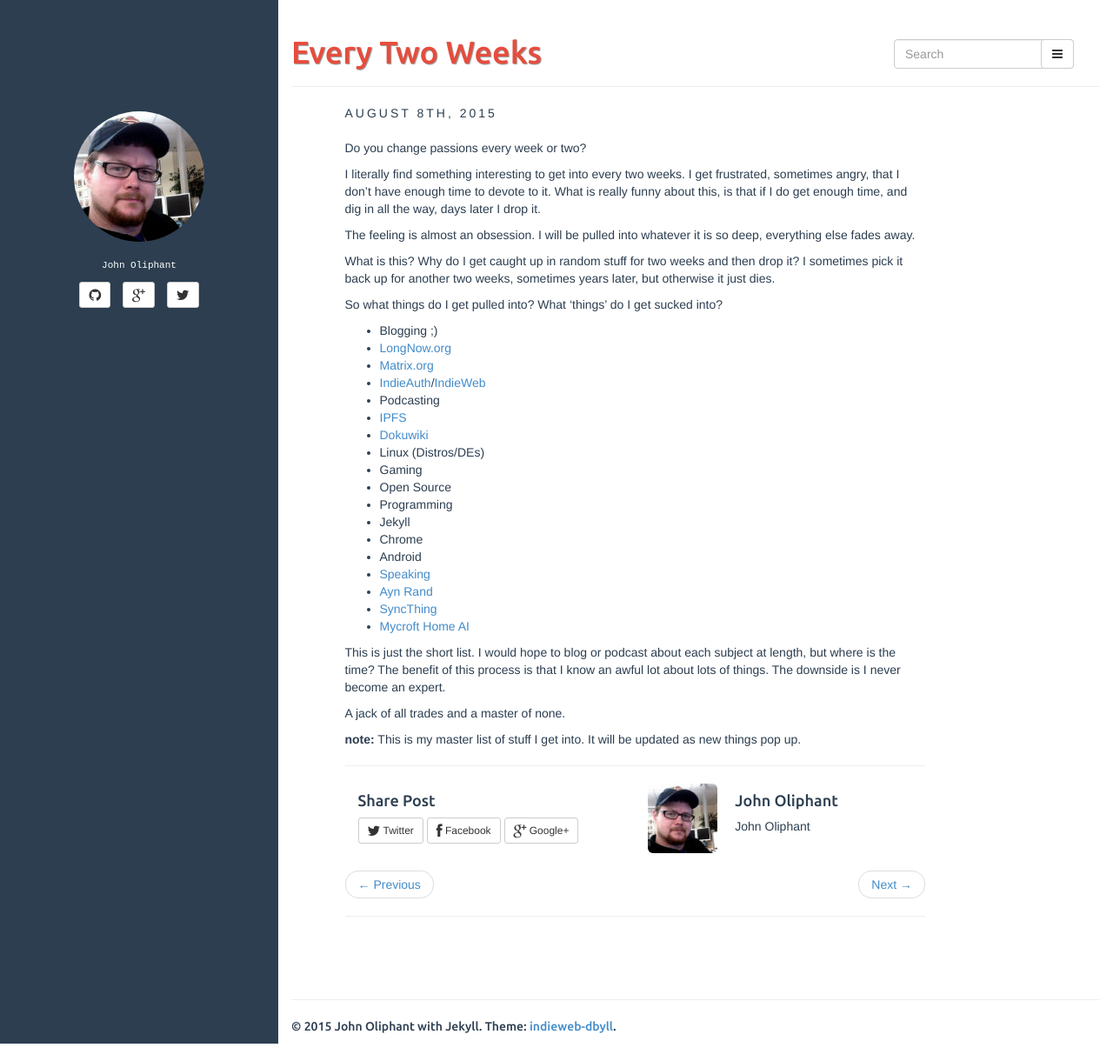
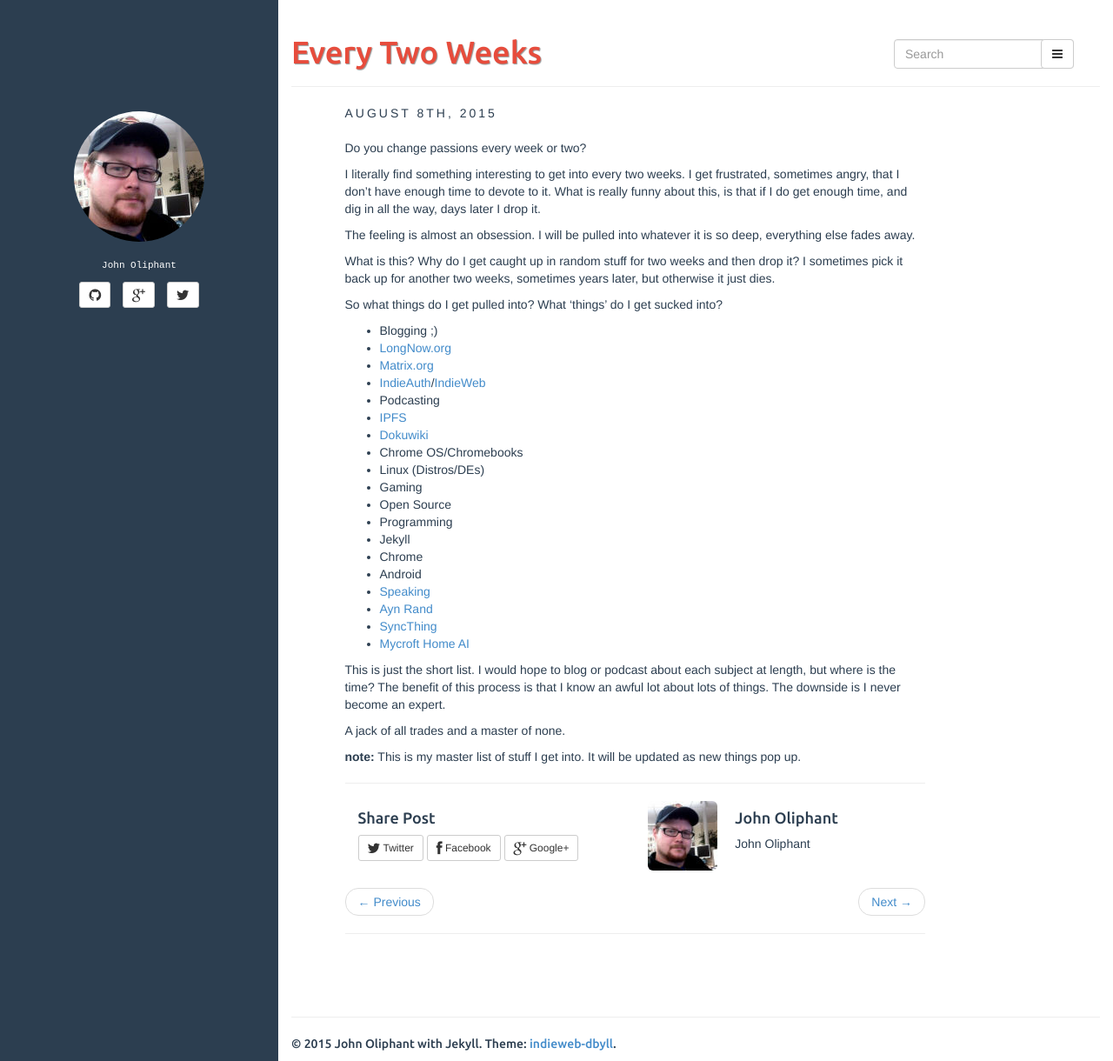
Before and after one commit to tnotm/tnotm.github.io, a Jekyll site: the page built from _posts/2015-8-8-every-two-weeks.md, in a window 1280 px wide and 1220 px high. Shown: the whole window at 87% size. Built offline with Jekyll 4.4.1, drawn with Linux system fonts in a browser that asks for light colours; comment, search, counter and statistics services are not loaded; some of the changed lines change nothing that is shown.

Commit message:
update from Jekyller

```diff
--- a/_posts/2015-8-8-every-two-weeks.md
+++ b/_posts/2015-8-8-every-two-weeks.md
@@ -6,13 +6,14 @@
 info:
 layout: post
 published: true
-sha: c99201ba7b5be6b3be383d0f34e0ff84606da2cf
+sha: 16402162423bcae4c07ae66744dbb475e03199d2
 slug: every-two-weeks
 tags: []
 title: 'Every Two Weeks'
 type: post
 
 ---
+
 
 
 
@@ -33,6 +34,7 @@
 * Podcasting
 * [IPFS][a]
 * [Dokuwiki][d]
+* Chrome OS/Chromebooks
 * Linux (Distros/DEs)
 * Gaming
 * Open Source
```
